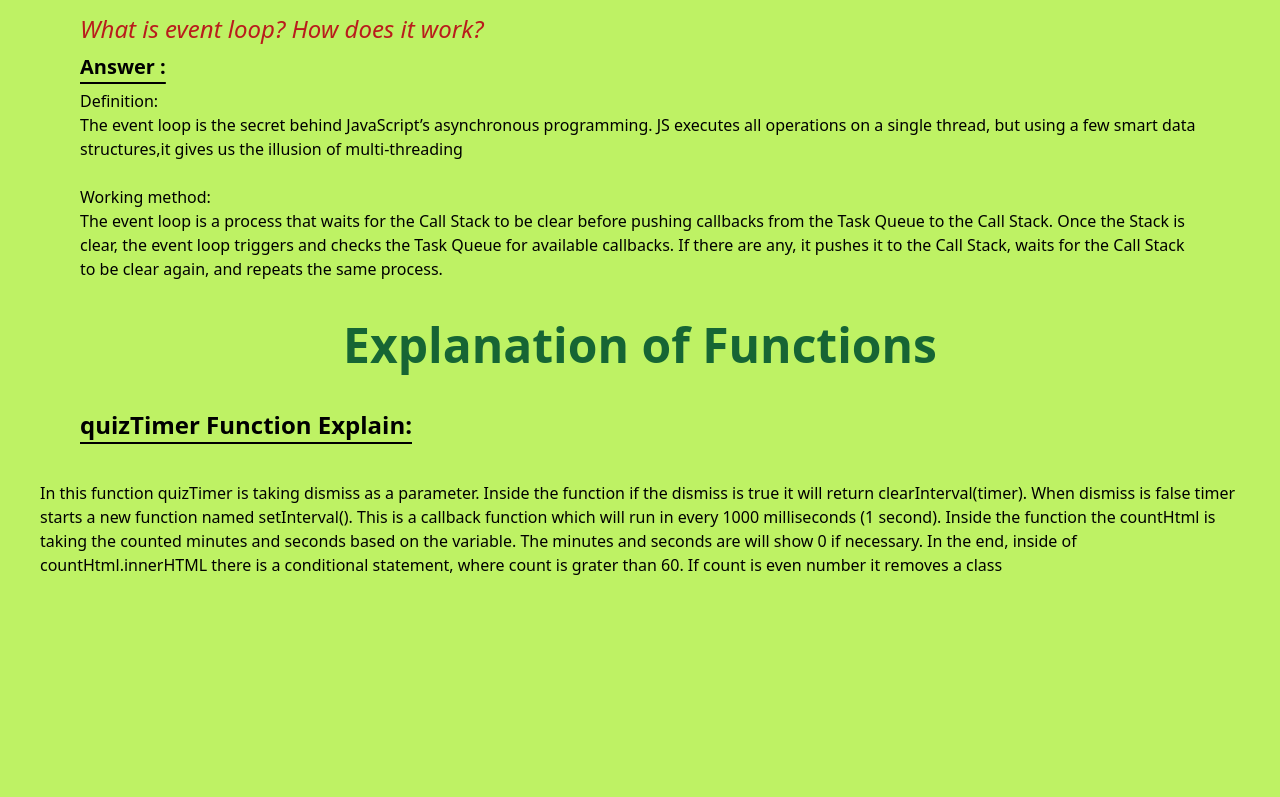
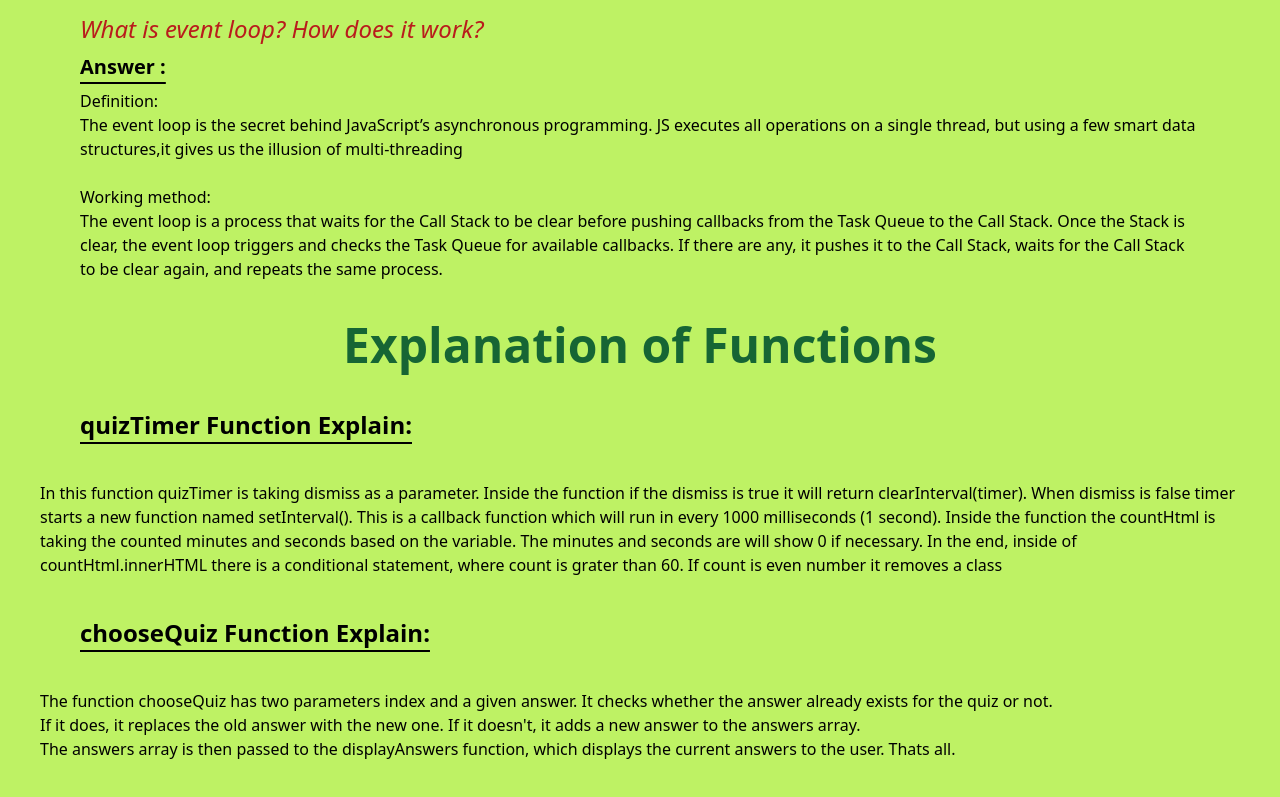
Before and after one commit to shaumicwc/Quiz-Hero, a plain HTML site: page blog.html in a window 1280 px wide. Shown: the part 1271-2068 px from the top of the page. Before the commit the page ends 1888 px from the top, so only its background shows below. Drawn offline with nearby package versions, Linux system fonts and the light colour scheme.

Commit message:
blog page updated

```diff
--- a/blog.html
+++ b/blog.html
@@ -88,7 +88,20 @@
             </div>
 
             <div>
+                <p class="text-2xl font-bold m-10 underline underline-offset-8">chooseQuiz Function Explain:</p>
+                <p>
+                    The function chooseQuiz has two parameters index and a given answer. It checks whether the answer
+                    already exists for the quiz or not. <br>
 
+                    If it does, it replaces the old answer with
+                    the new one. If it doesn't, it adds a new answer to the answers array. <br>
+
+                    The answers array is then passed to the displayAnswers function, which displays the current
+                    answers to the user.
+
+                    Thats all.
+                </p>
+                </p>
             </div>
 
 
```
